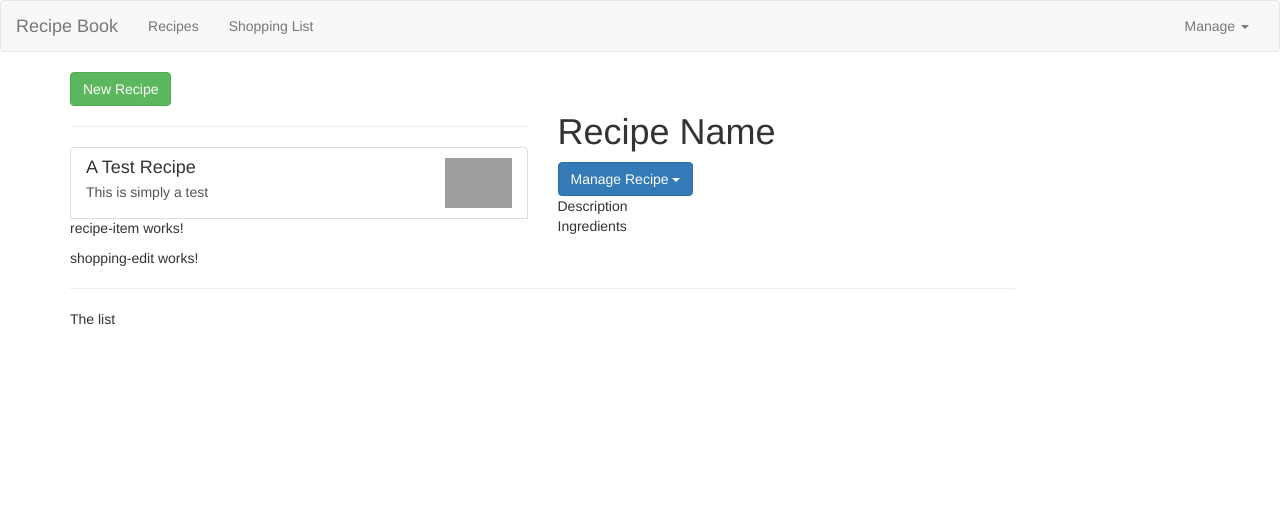
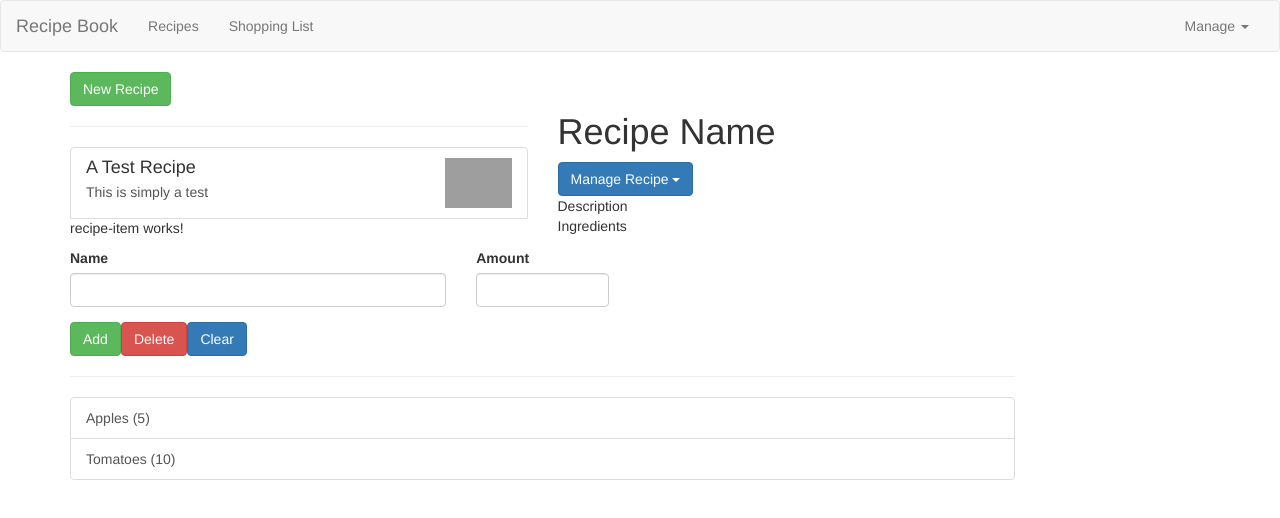
Before and after one commit to LukasQki/projectCourse, an Angular app: page / in a window 1280 px wide. Shown: the top 518 px of the page. Built offline with nearby package versions, Linux system fonts and the light colour scheme; grey boxes are pictures that could not be loaded.

Commit message:
add new model, start displaying thing in shopping list component

```diff
--- /dev/null
+++ b/src/app/shared/inredient.model.ts
@@ -0,0 +1,3 @@
+export class Ingredient {
+  constructor(public name: string, public amount: number) {}
+}
--- a/src/app/shopping-list/shopping-edit/shopping-edit.component.html
+++ b/src/app/shopping-list/shopping-edit/shopping-edit.component.html
@@ -1,3 +1,23 @@
-<p>
-  shopping-edit works!
-</p>
+<div class="row">
+  <div class="col-xs-12">
+    <form>
+      <div class="row">
+        <div class="col-sm-5 form-group">
+          <label for="name">Name</label>
+          <input type="text" id="name" class="form-control">
+        </div>
+        <div class="col-sm-2 form-group">
+          <label for="amount">Amount</label>
+          <input type="number" id="amount" class="form-control">
+        </div>
+      </div>
+      <div class="row">
+        <div class="col-xs-12">
+          <button class="btn btn-success" type="submit">Add</button>
+          <button class="btn btn-danger" type="button">Delete</button>
+          <button class="btn btn-primary" type="reset">Clear</button>
+        </div>
+      </div>
+    </form>
+  </div>
+</div>
--- a/src/app/shopping-list/shopping-list.component.html
+++ b/src/app/shopping-list/shopping-list.component.html
@@ -2,6 +2,14 @@
   <div class="col-xs-10">
     <app-shopping-edit></app-shopping-edit>
     <hr>
-    <p>The list</p>
+    <ul class="list-group">
+      <a
+        class="list-group-item"
+        style="cursor: pointer;"
+        *ngFor="let ing of ingredients"
+      >
+        {{ ing.name }} ({{ ing.amount }})
+      </a>
+    </ul>
   </div>
 </div>
--- a/src/app/shopping-list/shopping-list.component.ts
+++ b/src/app/shopping-list/shopping-list.component.ts
@@ -1,4 +1,5 @@
 import { Component, OnInit } from '@angular/core';
+import { Ingredient } from '../shared/inredient.model';
 
 @Component({
   selector: 'app-shopping-list',
@@ -6,6 +7,10 @@ import { Component, OnInit } from '@angular/core';
   styleUrls: ['./shopping-list.component.css']
 })
 export class ShoppingListComponent implements OnInit {
+  ingredients: Ingredient[] = [
+    new Ingredient('Apples', 5),
+    new Ingredient('Tomatoes', 10),
+  ];
 
   constructor() { }
 
```
